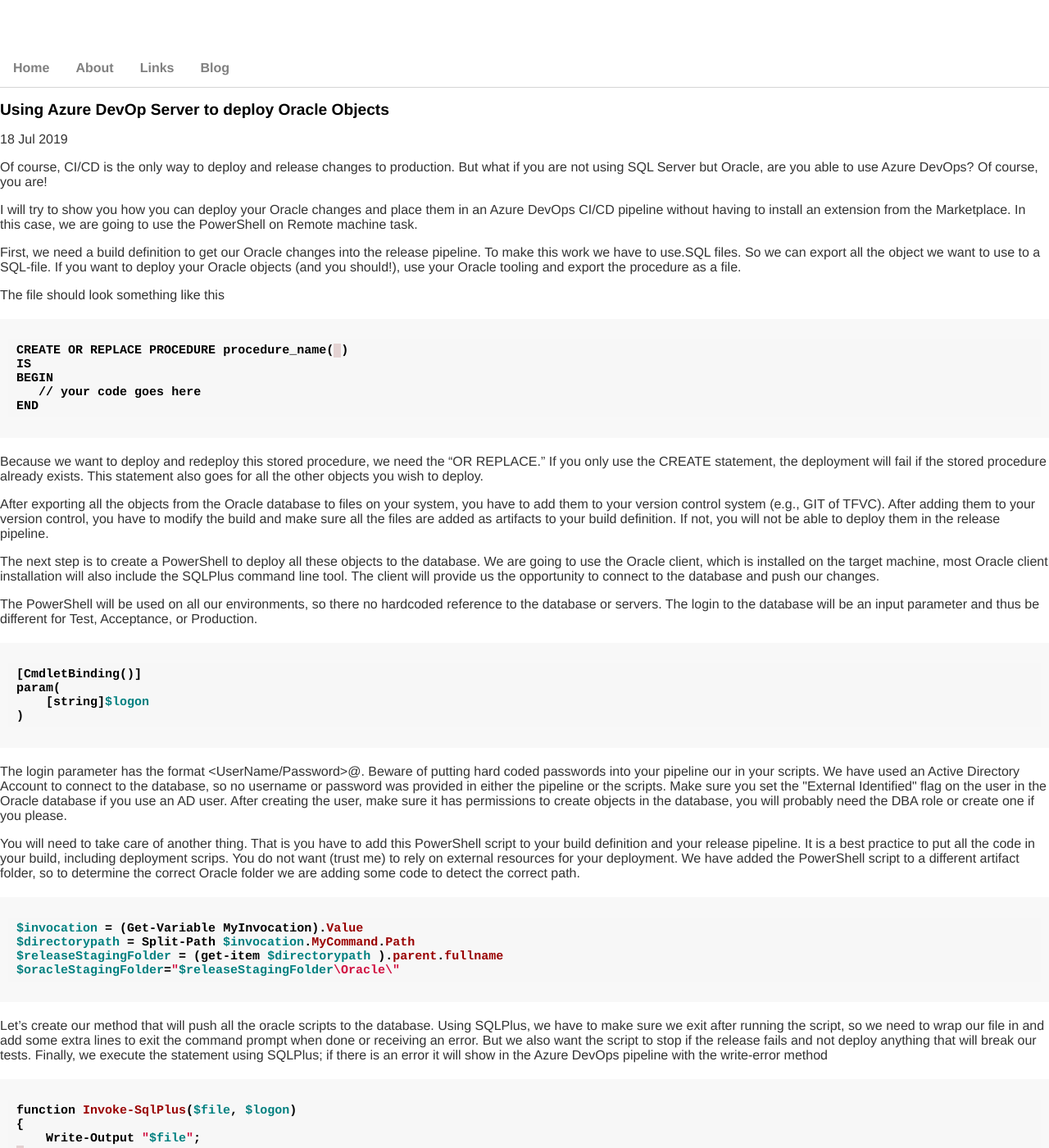
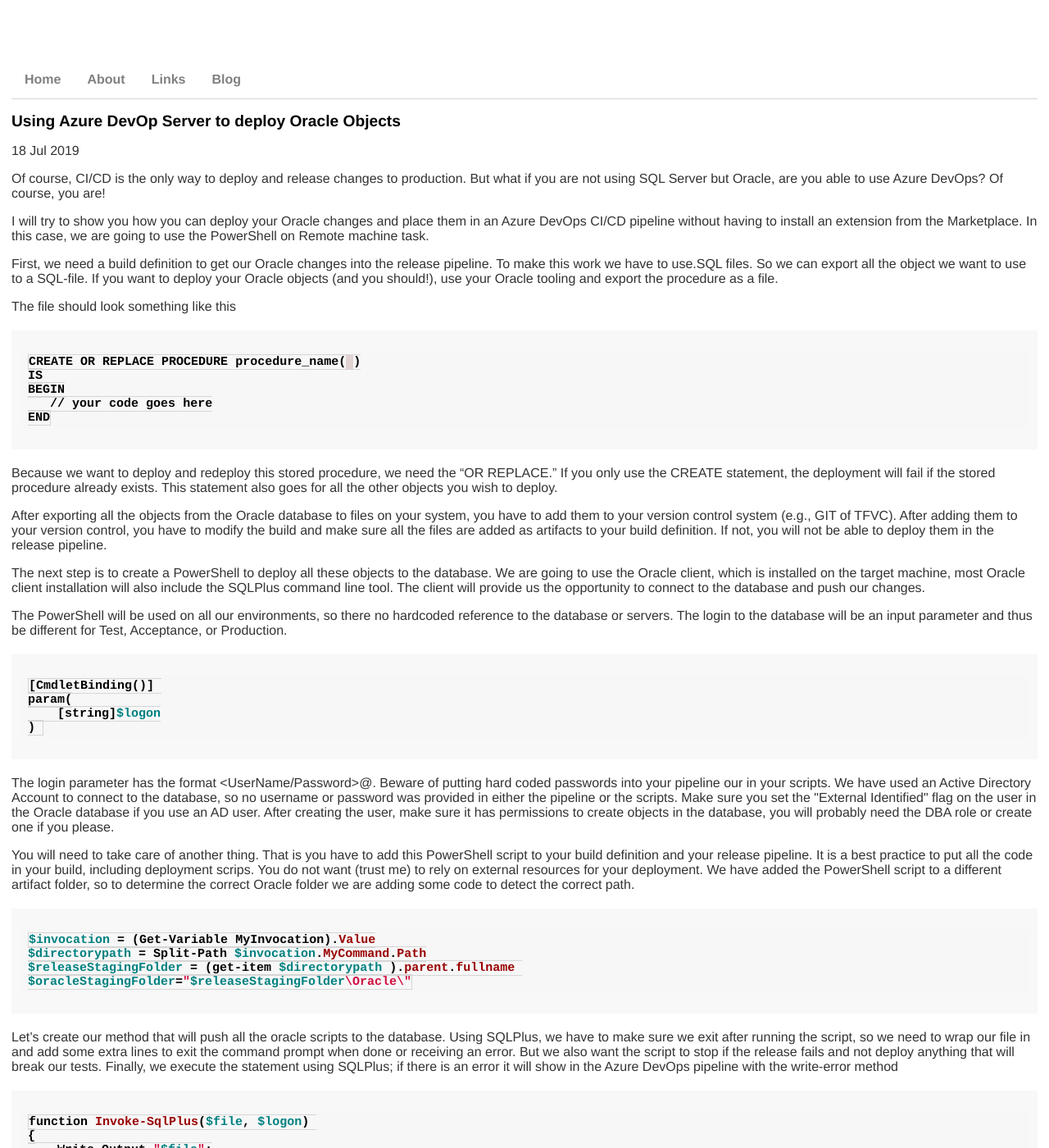
Before and after one commit to arjanvanbekkum/arjanvanbekkum.github.io, a Jekyll site: the page built from _posts/2019-07-18-Using-Azure-DevOps-Server-to-deploy-Oracle-objects.md, in a window 1280 px wide and 1400 px high. Shown: the whole window at 82% size. Built offline with Jekyll 4.4.1, drawn with Linux system fonts in a browser that asks for light colours.

Commit message:
update style

```diff
--- a/css/main.css
+++ b/css/main.css
@@ -1,6 +1,7 @@
 body {
     margin: 60px auto;
     font-family:'Helvetica', 'Arial', 'Sans-Serif';
+    padding: 14px;
 }
 footer ul {
 
@@ -103,6 +104,7 @@
     font-family:'Bitstream Vera Sans Mono','Courier', monospace;
     font-size: 15px;
     font-weight: bold;
+    border: 1px solid #d5d5d5;
   }
 
 .lineno { padding-right: 24px; color: lighten(#333332,50);}
```
Lines whose indentation alone changed are shown as unchanged.
